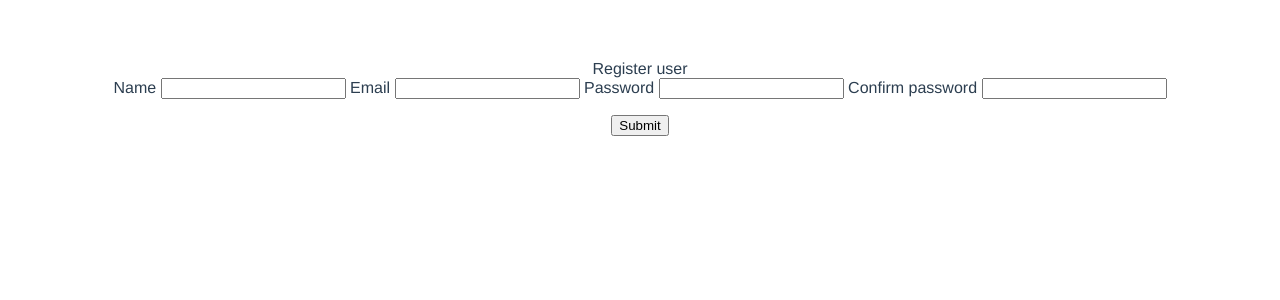
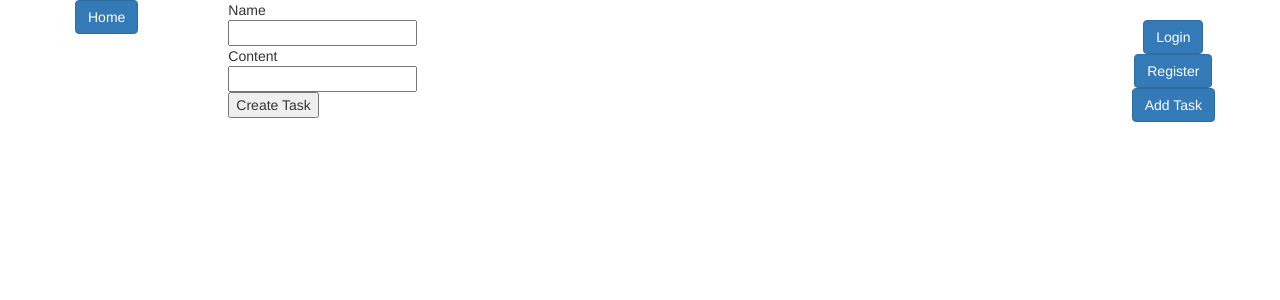
Before and after one commit to AlexSensei/VueJSTodoTasks, a Vue app in the folder tasks/: page /taskCreate in a window 1280 px wide. Shown: the top 300 px of the page. Built offline with nearby package versions, Linux system fonts and the light colour scheme.

Commit message:
#AAKT-6 Login and Register and Add Task Components

```diff
--- a/tasks/package.json
+++ b/tasks/package.json
@@ -10,7 +10,8 @@
   "dependencies": {
     "axion": "^0.1.0",
     "axios": "^0.18.0",
-    "vue": "^2.5.16"
+    "vue": "^2.5.16",
+    "vue-router": "^3.0.1"
   },
   "devDependencies": {
     "@vue/cli-plugin-babel": "^3.0.0-rc.7",
--- a/tasks/public/index.html
+++ b/tasks/public/index.html
@@ -5,6 +5,9 @@
     <meta http-equiv="X-UA-Compatible" content="IE=edge">
     <meta name="viewport" content="width=device-width,initial-scale=1.0">
     <link rel="icon" href="<%= BASE_URL %>favicon.ico">
+    <link rel="stylesheet" href="https://maxcdn.bootstrapcdn.com/bootstrap/3.3.7/css/bootstrap.min.css">
+    <script src="https://ajax.googleapis.com/ajax/libs/jquery/3.3.1/jquery.min.js"></script>
+    <script src="https://maxcdn.bootstrapcdn.com/bootstrap/3.3.7/js/bootstrap.min.js"></script>
     <title>tasks</title>
   </head>
   <body>
--- a/tasks/src/App.vue
+++ b/tasks/src/App.vue
@@ -1,18 +1,35 @@
 <template>
-  <div id="app">
-    <Register/>
-  </div>
+  <div class="container-fluid text-center">
+    <div class="row content">
+      <div class="col-sm-2 sidenav">
+      <router-link :to="{ name: 'home' }" class="btn btn-primary">Home</router-link>
+      </div>
+      <div class="col-sm-8 text-left">
+        <router-view></router-view>
+      </div>
+      <div class="col-sm-2 sidenav">
+        <side-bar />
+      </div>
+    </div>
+</div>
+
 </template>
 
 <script>
-import HelloWorld from './components/HelloWorld.vue'
-import Register from './components/Register.vue'
+import HelloWorld from './components/HelloWorld.vue';
+import Register from './components/Register.vue';
+import Login from './components/Login.vue';
+import SideBar from './components/SideBar.vue';
+import AddTask from './components/AddTask.vue';
 
 export default {
   name: 'app',
   components: {
     HelloWorld,
-    Register
+    Register,
+    Login,
+    SideBar,
+    AddTask
   }
 }
 </script>
--- /dev/null
+++ b/tasks/src/components/AddTask.vue
@@ -0,0 +1,35 @@
+<template>
+    <div>
+        Name
+        <br>
+        <input type="text" v-model="name">
+        <br>
+        Content
+        <br>
+        <input type="text" v-model="content">
+        <br>
+        <button v-on:click="addTask">Create Task</button>
+    </div>
+</template>
+
+<script>
+
+import { tasks } from '../services/task.js';
+export default {
+  name: 'AddTask',
+  data() {
+      return {
+          name:'',
+          content:'',
+      }
+  },
+  methods: {
+      addTask: function() {
+       tasks.addTask({
+              name: this.name,
+              content: this.content,
+          });
+      }
+  }
+}
+</script>
--- /dev/null
+++ b/tasks/src/components/Login.vue
@@ -0,0 +1,62 @@
+<template>
+  <div class="hello">
+      Login
+      <br>
+      Email
+      <br>
+      <input type="text" v-model="email">
+      <br>
+      Password
+      <br>
+      <input type="password" v-model="password">
+      <br>
+      <button v-on:click="login">Login</button>
+  </div>
+</template>
+
+<script>
+
+import axios from 'axios';
+
+export default {
+  name: 'Login',
+  props: {
+    msg: String
+  },
+  data () {
+      return {
+          email: '',
+          password: '',
+      }
+  },
+  methods: {
+      login: function(){
+          axios.post('http://myapp.test/api/auth/login', {
+              email: this.email,
+              password: this.password,
+          },
+          {
+              'Content-Type':'application/json'
+          });
+      }
+  }
+}
+</script>
+
+<!-- Add "scoped" attribute to limit CSS to this component only -->
+<style scoped>
+h3 {
+  margin: 40px 0 0;
+}
+ul {
+  list-style-type: none;
+  padding: 0;
+}
+li {
+  display: inline-block;
+  margin: 0 10px;
+}
+a {
+  color: #42b983;
+}
+</style>
--- a/tasks/src/components/Register.vue
+++ b/tasks/src/components/Register.vue
@@ -3,24 +3,32 @@
       Register user
       <br>
       Name
+      <br>
       <input type="text" v-model="name">
+      <br>
       Email
+      <br>
       <input type="text" v-model="email">
+      <br>
       Password
+      <br>
       <input type="password" v-model="password">
+      <br>
       Confirm password
+      <br>
       <input type="password" v-model="confirmPassword">
+      <br>
       <p> {{ validPassword }} </p>
-      <button v-on:click="register">Submit</button>
+      <br>
+      <button v-on:click="registerUser">Submit</button>
   </div>
 </template>
 
 <script>
 
-import axios from 'axios';
-
+import { users } from '../services/user.js';
 export default {
-  name: 'HelloWorld',
+  name: 'Register',
   props: {
     msg: String
   },
@@ -42,15 +50,8 @@ export default {
       }
   },
   methods: {
-      register: function(){
-          axios.post('http://myapp.test/api/auth/register', {
-              name: this.name,
-              email: this.email,
-              password: this.password,
-          },
-          {
-              'Content-Type':'application/json'
-          });
+      registerUser: function(){
+          users.register(this.name, this.email, this.password);
       }
   }
 }
--- /dev/null
+++ b/tasks/src/components/SideBar.vue
@@ -0,0 +1,19 @@
+<template>
+<div>
+
+    <br>
+          <router-link :to="{ name: 'login' }" class="btn btn-primary">Login <span class="sr-only">(current)</span></router-link>
+<br>
+          <router-link :to="{ name: 'register' }" class="btn btn-primary">Register</router-link>
+
+<br>
+          <router-link :to="{ name: 'addTask' }" class="btn btn-primary">Add Task</router-link>
+</div>
+</template>
+
+<script>
+export default{
+  name: 'side-app',
+}
+
+</script>
--- a/tasks/src/main.js
+++ b/tasks/src/main.js
@@ -1,8 +1,11 @@
 import Vue from 'vue'
 import App from './App.vue'
+
+import { router } from './router'
 
 Vue.config.productionTip = false
 
 new Vue({
+  router,
   render: h => h(App)
 }).$mount('#app')
--- /dev/null
+++ b/tasks/src/services/task.js
@@ -0,0 +1,44 @@
+import axios from 'axios';
+
+export default class Task {
+    constructor () {
+        axios.defaults.baseURL = 'http://myapp.test/';
+    }
+
+    getAll (status) {
+        return axios.get(`tasks/${status}`,
+        {
+            'Content-Type':'application/json'
+        });
+    }
+
+    get (id) {
+        return axios.get('tasks',id,
+        {
+            'Content-Type':'application/json'
+        });
+    }
+
+    add (task) {
+        return axios.post('tasks',task,
+        {
+            'Content-Type':'application/json'
+        });
+    }
+
+    delete (id) {
+        return axios.delete(`tasks/${id}`,
+        {
+            'Content-Type':'application/json'
+        });
+    }
+
+    update (id, task) {
+        return axios.put(`tasks/update/${id}`,task,
+        {
+            'Content-Type':'application/json'
+        })
+    }
+}
+
+export const tasks = new Task();
--- /dev/null
+++ b/tasks/src/services/user.js
@@ -0,0 +1,20 @@
+import axios from 'axios';
+
+export default class User {
+    constructor () {
+        axios.defaults.baseURL = 'http://myapp.test/';
+    }
+
+    register (userName, email, password) {
+        axios.post(`api/auth/register`, {
+              name: userName,
+              email: email,
+              password: password,
+          },
+          {
+              'Content-Type':'application/json'
+          });
+    }
+}
+
+export const users = new User();
```
Also changed, not shown: tasks/src/router.js (added, +20 -0 lines), tasks/src/components/TasksList.vue (added), 1 other file (tests, documents, lock files or other folders).
